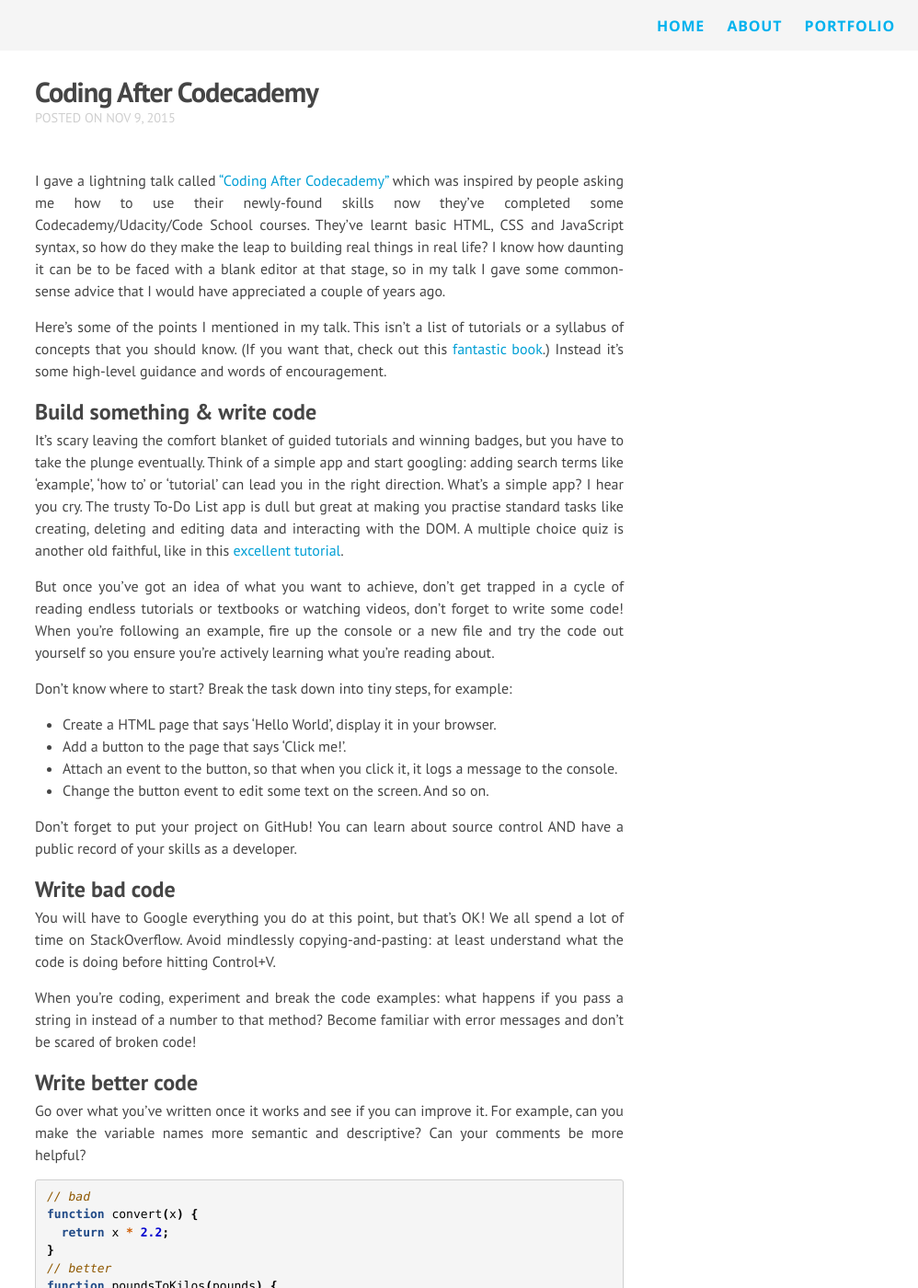
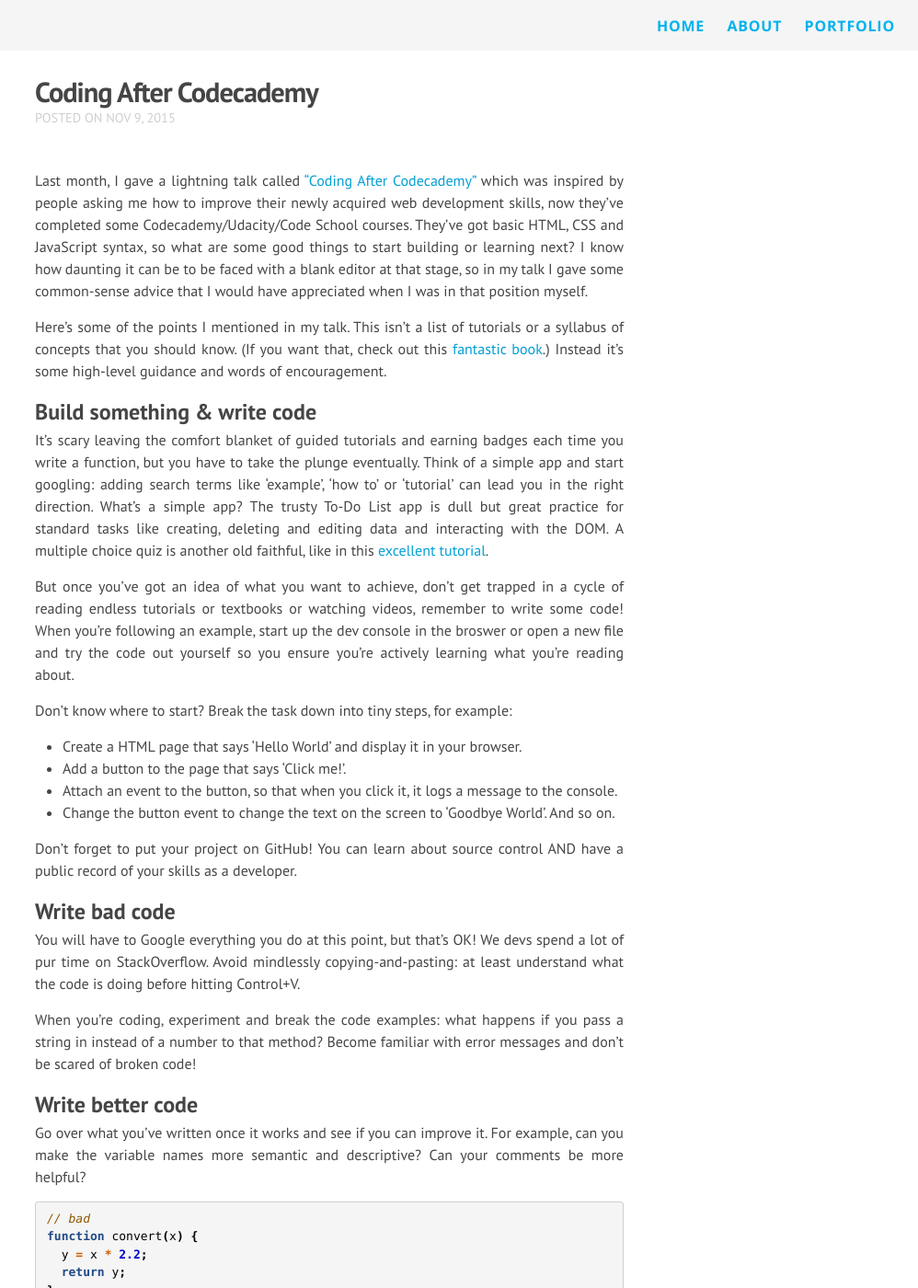
Before and after one commit to claire-codes/blog-com, a Jekyll site: the page built from _posts/2015-11-03-coding-after-codecademy.markdown, in a window 1280 px wide and 1400 px high. Shown: the whole window at 92% size, without its empty margins (282-1280 px from the left). Built offline with Jekyll 4.4.1, drawn with Linux system fonts in a browser that asks for light colours; nearby versions of some CDN libraries; comment, search, counter and statistics services are not loaded; some of the changed text lies outside the part shown.

Commit message:
:bowtie: Better, faster, stronger blog post

```diff
--- a/_posts/2015-11-03-coding-after-codecademy.markdown
+++ b/_posts/2015-11-03-coding-after-codecademy.markdown
@@ -6,28 +6,28 @@ comments: true
 categories:
 ---
 
-I gave a lightning talk called ["Coding After Codecademy"](https://www.youtube.com/watch?v=Ofo6NvZtz3A&feature=youtu.be) which was inspired by people asking me how to use their newly-found skills now they've completed some Codecademy/Udacity/Code School courses. They've learnt basic HTML, CSS and JavaScript syntax, so how do they make the leap to building real things in real life? I know how daunting it can be to be faced with a blank editor at that stage, so in my talk I gave some common-sense advice that I would have appreciated a couple of years ago.
+Last month, I gave a lightning talk called ["Coding After Codecademy"](https://www.youtube.com/watch?v=Ofo6NvZtz3A&feature=youtu.be) which was inspired by people asking me how to improve their newly acquired web development skills, now they've completed some Codecademy/Udacity/Code School courses. They've got basic HTML, CSS and JavaScript syntax, so what are some good things to start building or learning next? I know how daunting it can be to be faced with a blank editor at that stage, so in my talk I gave some common-sense advice that I would have appreciated when I was in that position myself.
 
 Here's some of the points I mentioned in my talk. This isn't a list of tutorials or a syllabus of concepts that you should know. (If you want that, check out this [fantastic book](https://www.gitbook.com/book/frontendmasters/front-end-handbook/details).) Instead it's some high-level guidance and words of encouragement.
 
 ## Build something & write code
 
-It's scary leaving the comfort blanket of guided tutorials and winning badges, but you have to take the plunge eventually. Think of a simple app and start googling: adding search terms like 'example', 'how to' or 'tutorial' can lead you in the right direction. What's a simple app? I hear you cry. The trusty To-Do List app is dull but great at making you practise standard tasks like creating, deleting and editing data and interacting with the DOM. A multiple choice quiz is another old faithful, like in this [excellent tutorial](http://javascriptissexy.com/how-to-learn-javascript-properly/).
+It's scary leaving the comfort blanket of guided tutorials and earning badges each time you write a function, but you have to take the plunge eventually. Think of a simple app and start googling: adding search terms like 'example', 'how to' or 'tutorial' can lead you in the right direction. What's a simple app? The trusty To-Do List app is dull but great practice for standard tasks like creating, deleting and editing data and interacting with the DOM. A multiple choice quiz is another old faithful, like in this [excellent tutorial](http://javascriptissexy.com/how-to-learn-javascript-properly/).
 
-But once you've got an idea of what you want to achieve, don't get trapped in a cycle of reading endless tutorials or textbooks or watching videos, don't forget to write some code! When you're following an example, fire up the console or a new file and try the code out yourself so you ensure you're actively learning what you're reading about.
+But once you've got an idea of what you want to achieve, don't get trapped in a cycle of reading endless tutorials or textbooks or watching videos, remember to write some code! When you're following an example, start up the dev console in the broswer or open a new file and try the code out yourself so you ensure you're actively learning what you're reading about.
 
 Don't know where to start? Break the task down into tiny steps, for example:
 
-  * Create a HTML page that says 'Hello World', display it in your browser.
+  * Create a HTML page that says 'Hello World' and display it in your browser.
   * Add a button to the page that says 'Click me!'.
   * Attach an event to the button, so that when you click it, it logs a message to the console.
-  * Change the button event to edit some text on the screen. And so on.
+  * Change the button event to change the text on the screen to 'Goodbye World'. And so on.
 
 Don't forget to put your project on GitHub! You can learn about source control AND have a public record of your skills as a developer.
 
 ## Write bad code
 
-You will have to Google everything you do at this point, but that's OK! We all spend a lot of time on StackOverflow. Avoid mindlessly copying-and-pasting: at least understand what the code is doing before hitting Control+V.
+You will have to Google everything you do at this point, but that's OK! We devs spend a lot of pur time on StackOverflow. Avoid mindlessly copying-and-pasting: at least understand what the code is doing before hitting Control+V.
 
 When you're coding, experiment and break the code examples: what happens if you pass a string in instead of a number to that method? Become familiar with error messages and don't be scared of broken code!
 
@@ -38,15 +38,18 @@ Go over what you've written once it works and see if you can improve it. For exa
 {% highlight javascript %}
 // bad
 function convert(x) {
-  return x * 2.2;
+  y = x * 2.2;
+  return y;
 }
 // better
-function poundsToKilos(pounds) {
-  return pounds * 2.2;
+function kilosToPounds(kilos) {
+  return kilos * 2.2;
 }
 {% endhighlight %}
 
-Could you use a map or apply function instead of a for-loop? Could you make your web app load faster if you minified your resources or didn't use a CDN for that font? _Do you even need jQuery??_ If possible, get a more experienced developer to review your code to learn functional improvements and also stylistic improvements, because there is always more than one way to do it when you're writing code.
+Could you use a map or apply function instead of a for-loop? Could you make your web app load faster if you minified your resources or didn't use a CDN for that font? _Do you even need jQuery??_
+
+If possible, get a more experienced developer to review your code to learn functional improvements and also stylistic improvements, because there is always more than one way to do it when you're writing code.
 
 ## Code efficiently
 
```
